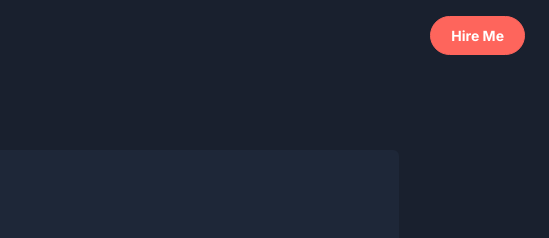
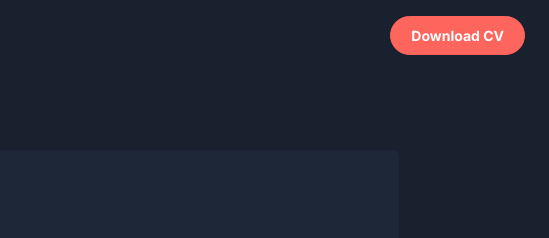
Before and after one commit to iambeu/portfolio, a plain HTML site: page index.html in a window 1280 px wide. Shown: the top 238 px of the page, 731-1280 px from the left. Drawn offline with nearby package versions, Linux system fonts and the light colour scheme.

Commit message:
Add download cv button

```diff
--- a/index.html
+++ b/index.html
@@ -36,7 +36,7 @@
 					<div class="top-bar text-center position-relative">
 						<div class="top-bar-inner">
 
-							<a class="btn btn-primary top-bar-cta" href="mailto:h220260c@hit.ac.zw">Hire Me</a>
+							<a class="btn btn-primary top-bar-cta" href="./beullah-mataga.pdf" download>Download CV</a>
 
 							<ul class="social-list list-inline mx-auto">
 								<li class="list-inline-item me-0 me-md-1 me-lg-2"><a href="#"><i class="fa-brands fa-twitter fa-fw"></i></a></li>
```
Also changed, not shown: 1 other file.
